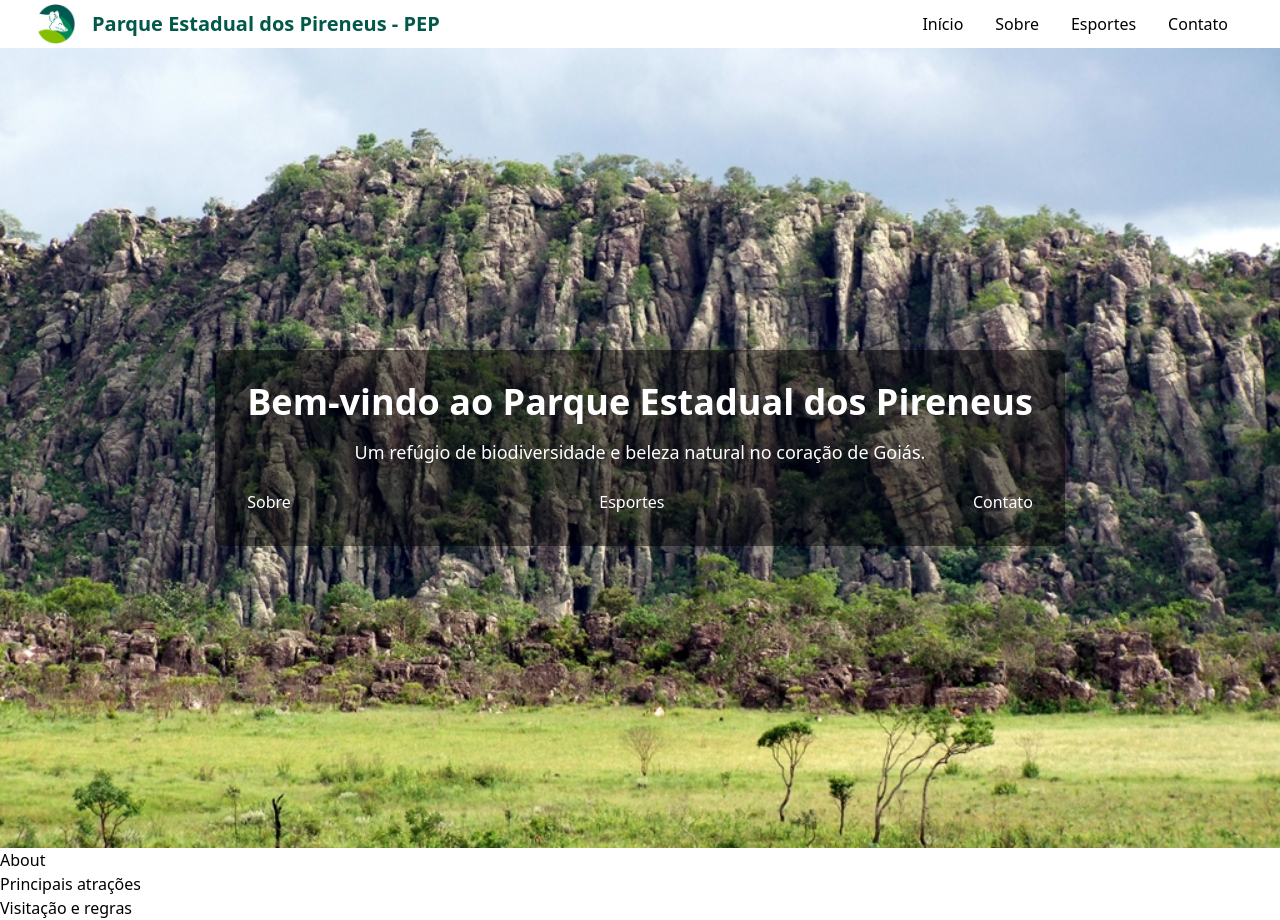
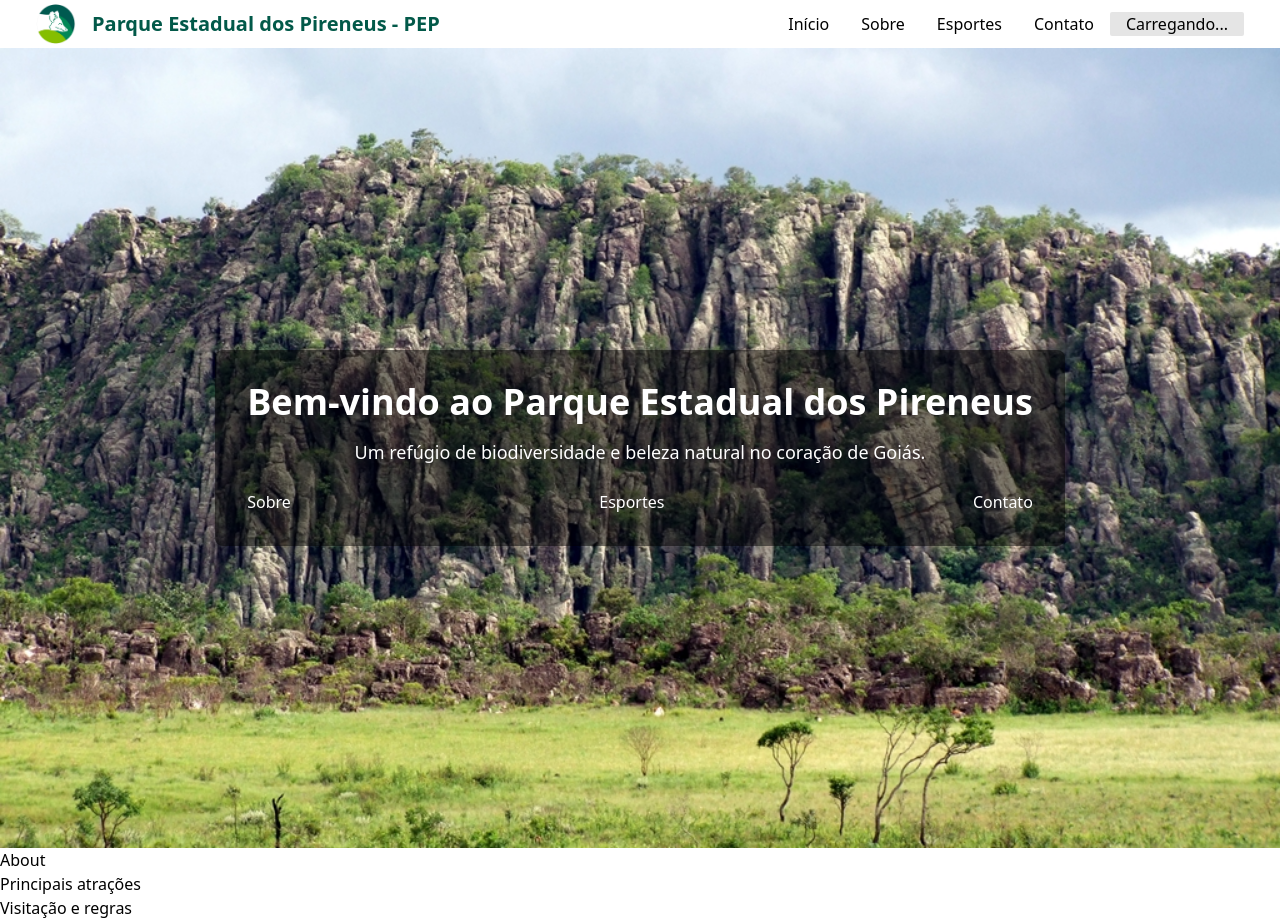
Before and after one commit to lucaspereiraio/pep-landing-page, a React (Create React App) app: page / in a window 1280 px wide. Built offline with nearby package versions, Linux system fonts and the light colour scheme; no server answers.

Commit message:
weather-api-implemented

```diff
--- a/package.json
+++ b/package.json
@@ -6,6 +6,7 @@
     "@testing-library/jest-dom": "^5.17.0",
     "@testing-library/react": "^13.4.0",
     "@testing-library/user-event": "^13.5.0",
+    "axios": "^1.7.2",
     "react": "^18.3.1",
     "react-dom": "^18.3.1",
     "react-icons": "^5.2.1",
--- a/src/components/Navbar.jsx
+++ b/src/components/Navbar.jsx
@@ -1,6 +1,7 @@
 import React, { useState } from "react";
 import { AiOutlineClose, AiOutlineMenu } from "react-icons/ai";
 import logo from "../assets/pep-oficial-logo.png";
+import Weather from "./Weather";
 
 const Navbar = () => {
   const [nav, setNav] = useState(false);
@@ -11,6 +12,7 @@ const Navbar = () => {
 
   return (
     <div className="flex justify-between items-center h-12 max-w-[1240px] mx-auto px-4 py-2 text-black">
+      <div className="flex items-center">
         <img
           className="size-10 mr-4"
           src={logo}
@@ -19,11 +21,15 @@ const Navbar = () => {
         <h1 className="w-full text-xl font-bold text-[#025949]">
           Parque Estadual dos Pireneus - PEP
         </h1>
-      <ul className="hidden md:flex">
+      </div>
+      <ul className="hidden md:flex items-center">
         <li className="p-4">Início</li>
         <li className="p-4">Sobre</li>
         <li className="p-4">Esportes</li>
         <li className="p-4">Contato</li>
+        <li className="flex px-4 items-center bg-black bg-opacity-10 rounded-sm">
+          <Weather />
+        </li>
       </ul>
       <div onClick={handleNav} className="block md:hidden">
         {nav ? (
--- /dev/null
+++ b/src/components/Weather.jsx
@@ -0,0 +1,37 @@
+import React, { useState, useEffect } from "react";
+import axios from "axios";
+
+const Weather = () => {
+  const [weather, setWeather] = useState(null);
+  const apiKey = "ccdd1cda33b84efab9f144647242706";
+  const location = "Goiania,GO"; // Variante de localização
+
+  useEffect(() => {
+    axios
+      .get(
+        `https://api.weatherapi.com/v1/current.json?key=${apiKey}&q=${location}&lang=pt`
+      )
+      .then((response) => {
+        console.log(response.data);
+        setWeather(response.data);
+      })
+      .catch((error) => {
+        console.error("Erro ao buscar dados do clima:", error);
+      });
+  }, [apiKey, location]);
+
+  return (
+    <div className="flex items-center text-black">
+      {weather ? (
+        <>
+          <p className="mr-2 font-medium">{weather.location.name}:</p>
+          <p className="font-bold">{Math.round(weather.current.temp_c)}°C</p>
+        </>
+      ) : (
+        <p>Carregando...</p>
+      )}
+    </div>
+  );
+};
+
+export default Weather;
```
Also changed, not shown: 1 other file (tests, documents, lock files or other folders). Lines whose indentation alone changed are shown as unchanged.
